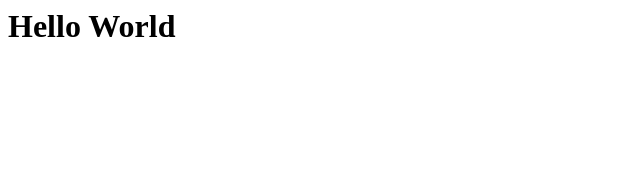
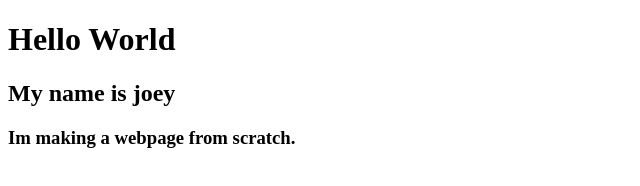
Before and after one commit to joeyklee/test-project-repo, a plain HTML site: page index.html in a window 1280 px wide. Shown: the whole page, without its empty margins (0-640 px from the left). Drawn offline with Linux system fonts and the light colour scheme.

Commit message:
added text

```diff
--- a/index.html
+++ b/index.html
@@ -1,9 +1,14 @@
+<!DOCTYPE html>
 <html>
-  <title>Hello world</title>
-  <head>
 
-  </head>
-  <body>
+<head>
+    <title>Hello World</title>
+</head>
+
+<body>
     <h1>Hello World</h1>
-  </body>
+    <h2>My name is joey</h2>
+    <h3>Im making a webpage from scratch.</h3>
+</body>
+
 </html>
```
